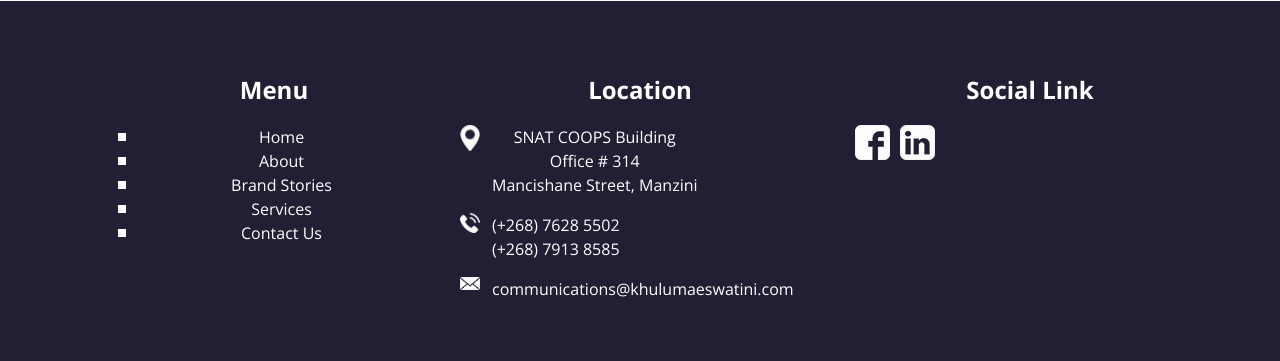
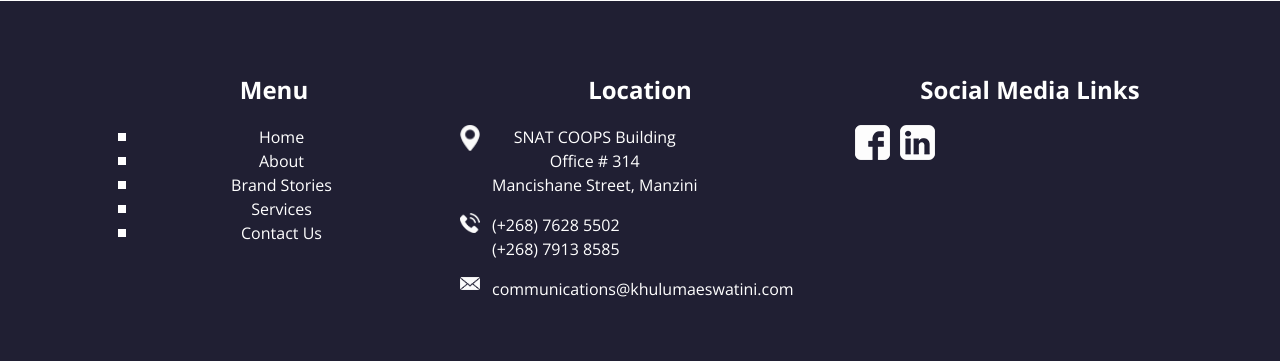
Before and after one commit to Sibogoje/khuluma, a PHP site: page /index.php in a window 1280 px wide. Shown: the part 1833-2194 px from the top of the page. Run offline with PHP 8.4, Linux system fonts and the light colour scheme; some libraries are stand-ins or nearby versions.

Commit message:
fix: update header text for social links in footer for clarity

```diff
--- a/footer.php
+++ b/footer.php
@@ -61,7 +61,7 @@
         <div class="col-md-6 col-lg-4">
           <div class="info_social">
             <h4>
-              Social Link
+              Social Media Links
             </h4>
             <div class="social_container">
               <div>
```
